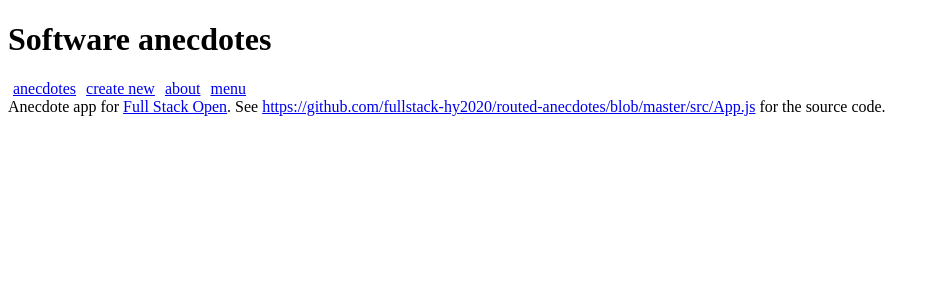
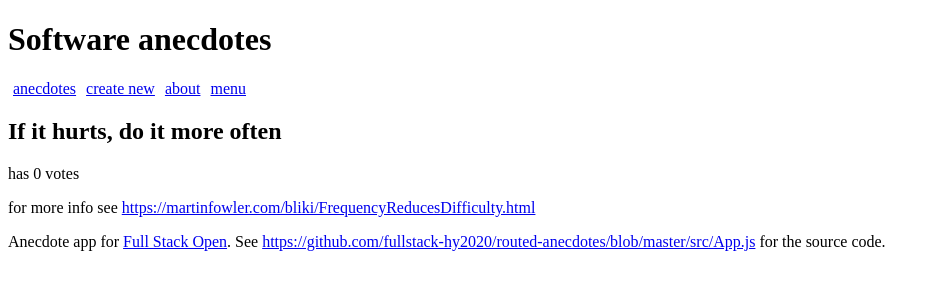
Before and after one commit to aarekr/routed-anecdotes, a React (Create React App) app: page /anecdotes/1 in a window 1280 px wide. Shown: the top 300 px of the page, without its empty margins (0-940 px from the left). Built offline with nearby package versions, Linux system fonts and the light colour scheme.

Commit message:
Tehtävä 7.2 step2

```diff
--- /dev/null
+++ b/src/components/Anecdote.js
@@ -0,0 +1,18 @@
+import { useParams } from "react-router-dom"
+
+const Anecdote = ({ anecdotes }) => {
+    console.log('Anecdote anecdotes:', anecdotes)
+    const id = useParams().id
+    console.log('Anecdote useParams().id:', useParams().id)
+    const anecdote = anecdotes.find(n => n.id === Number(id))
+
+    return (
+      <div>
+        <h2>{anecdote.content}</h2>
+        <p>has {anecdote.votes} votes</p>
+        <p>for more info see <a href={anecdote.info}>{anecdote.info}</a></p>
+      </div>
+    )
+}
+
+export default Anecdote
--- a/src/components/AnecdoteList.js
+++ b/src/components/AnecdoteList.js
@@ -5,7 +5,9 @@ const AnecdoteList = ( anecdotes ) => {
     <div>
       <h2>Anecdotes</h2>
       <ul>
-          {anecdotes.anecdotes.map(anecdote => <li key={anecdote.id} >{anecdote.content}</li>)}
+        {anecdotes.anecdotes.map(anecdote =>
+          <li key={anecdote.id}><a href={`/anecdotes/${anecdote.id}`}>{anecdote.content}</a></li>
+        )}
       </ul>
     </div>
   )
--- a/src/components/Menu.js
+++ b/src/components/Menu.js
@@ -1,6 +1,7 @@
 import { BrowserRouter as Router,Routes, Route, Link } from "react-router-dom"
 import About from './About'
 import AnecdoteList from './AnecdoteList'
+import Anecdote from "./Anecdote"
 import CreateNew from './CreateNew'
 
 const Menu = ({ anecdotes, addNew }) => {
@@ -17,6 +18,7 @@ const Menu = ({ anecdotes, addNew }) => {
           <Link style={padding} to="/">menu</Link>
         </div>
         <Routes>
+          <Route path="/anecdotes/:id" element={<Anecdote anecdotes={anecdotes} />} />
           <Route path="/anecdotes" element={<AnecdoteList anecdotes={anecdotes} />} />
           <Route path="/create" element={<CreateNew anecdotes={anecdotes} addNew={addNew} />} />
           <Route path="/about" element={<About />} />
```
Lines whose indentation alone changed are shown as unchanged.
